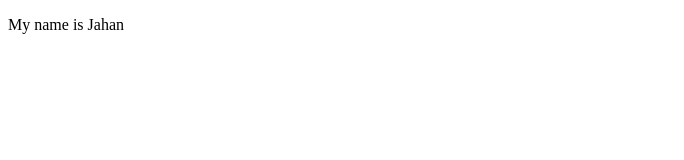
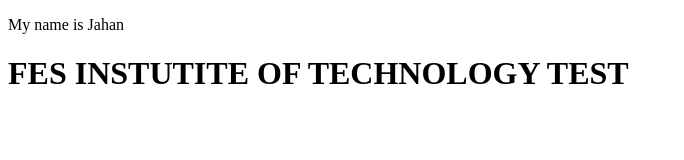
Before and after one commit to jahantaila/FES, a plain HTML site: page index.html in a window 1280 px wide. Shown: the whole page, without its empty margins (0-684 px from the left). Drawn offline with Linux system fonts and the light colour scheme.

```diff
--- a/index.html
+++ b/index.html
@@ -9,5 +9,6 @@
 
     <p>My name is Jahan</p>
 
+    <h1>FES INSTUTITE OF TECHNOLOGY TEST</h1>
 </body>
 </html>
```
